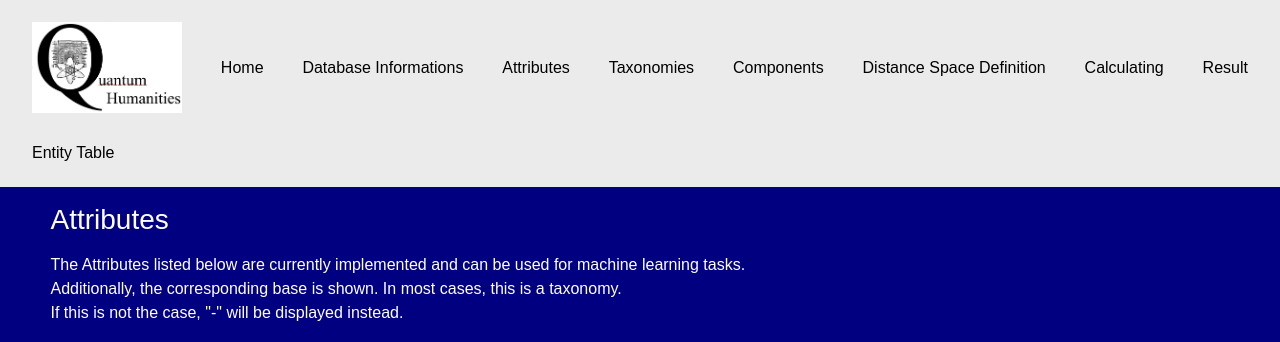
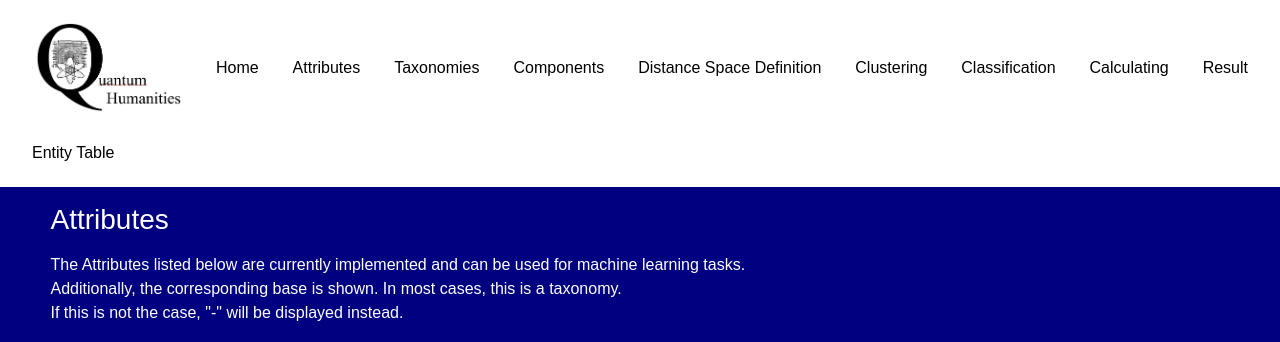
Before and after one commit to UST-QuAntiL/qhana, a Flask app: page /attributes in a window 1280 px wide. Shown: the top 342 px of the page. Run offline with Flask 2, Linux system fonts and the light colour scheme; some libraries are stand-ins or nearby versions.

Commit message:
Tab Changes for paper

```diff
--- a/templates/base.html
+++ b/templates/base.html
@@ -12,7 +12,7 @@ body {
 
 .navbar {
   overflow: hidden;
-  background-color: rgb(235, 235, 235);
+  background-color: white;
 }
 
 .navbar a {
@@ -50,7 +50,7 @@ body {
   display: none;
   position: absolute;
   left: 1;
-  background-color: rgb(235, 235, 235);
+  background-color: white;
   width: 35%;
   z-index: 1;
 }
@@ -76,12 +76,14 @@ body {
 <div class="navbar">
   <a href="/"><img src="/static/logos/PlanQKimage.png" style="width:150px; vertical-align: middle;"></a>
   <a href="/">Home</a>
+  <!--
   <div class="subnav">
     <button class="subnavbtn">Database Informations<i class="fa fa-caret-down"></i></button>
     <div class="subnav-content">
         <a>{{session["dbConnectionString"]}}</a>
     </div>
   </div>
+  -->
   <a href="/attributes">Attributes</a>
   <a href="/taxonomies">Taxonomies</a>
   <a href="/components">Components</a>
@@ -94,6 +96,8 @@ body {
         <a href="/clustering">Clustering</a>
     </div>
   </div>
+  <a href="/clustering">Clustering</a>
+  <a href="/clustering">Classification</a>
   <a href="/calculating">Calculating</a>
   <a href="/result">Result</a>
   <a href="/table_list">Entity Table</a>
--- a/templates/home.html
+++ b/templates/home.html
@@ -6,7 +6,9 @@
     <h3><span style="color:white;">Home</span></h3>
 </p>
 <p><span style="color:white;">Welcome to the web GUI for PlanQK.</span><p>
+<p><span style="color:white;">{{session["dbConnectionString"]}}</span></p>
 <p>
     <a href="/reset_all"><input type="button" value="Reset all settings"></a>
 </p>
+
 {% endblock %}
```
